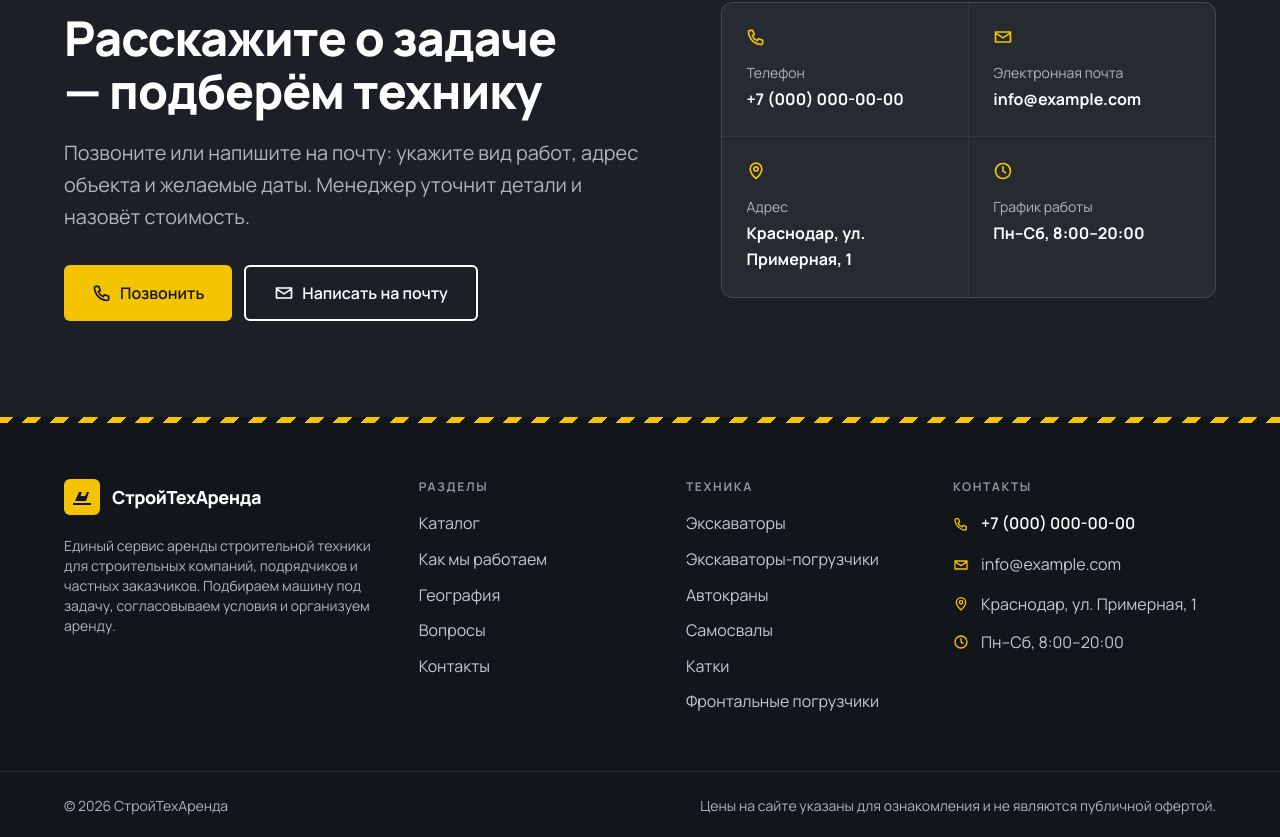
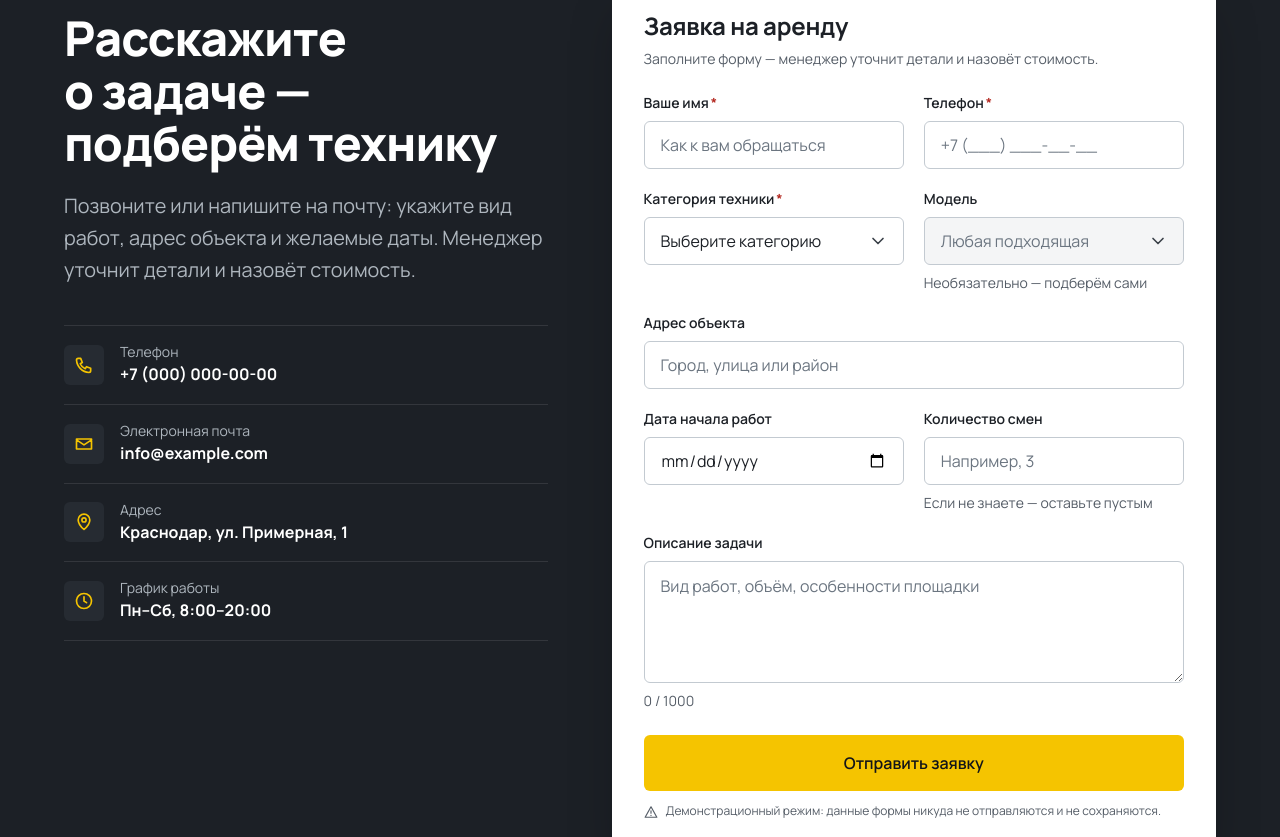
Before and after one commit to tsum323/TEHNIKA, a Next.js app: page / in a window 1280 px wide. Shown: the part 7022-7859 px from the top of the page. Built offline with nearby package versions, Linux system fonts and the light colour scheme.

Commit message:
Форма заявки в блоке контактов (демонстрационный режим, без отправки)
Co-Authored-By: Claude Opus 5.5 <noreply@anthropic.com>
Claude-Session: https://claude.ai/code/session_01UuV7wbCPdRpt8h2pnoYK7X

```diff
--- a/src/app/catalog/[category]/[id]/page.tsx
+++ b/src/app/catalog/[category]/[id]/page.tsx
@@ -177,7 +177,7 @@ export default async function EquipmentPage({ params }: EquipmentPageProps) {
         </Section>
       )}
 
-      <ContactCta />
+      <ContactCta defaultCategory={category.id} defaultEquipment={item.id} />
     </>
   );
 }
--- a/src/app/catalog/[category]/page.tsx
+++ b/src/app/catalog/[category]/page.tsx
@@ -137,7 +137,7 @@ export default async function CategoryPage({ params }: CategoryPageProps) {
         <CategoryGrid exclude={category.id} />
       </Section>
 
-      <ContactCta />
+      <ContactCta defaultCategory={category.id} />
     </>
   );
 }
--- a/src/app/globals.css
+++ b/src/app/globals.css
@@ -102,6 +102,10 @@
 .surface-dark {
   --focus-ring: var(--color-signal);
 }
+/* Светлый блок внутри тёмной секции (например, форма) — снова графитовое кольцо */
+.surface-light {
+  --focus-ring: var(--color-graphite-900);
+}
 
 @layer base {
   html {
--- /dev/null
+++ b/src/components/forms/RequestForm.tsx
@@ -0,0 +1,187 @@
+"use client";
+
+import { useRef, useState, type ChangeEvent, type FormEvent } from "react";
+import { categories, equipment } from "@/content/equipment";
+import { requestForm as text } from "@/content/form";
+import { site } from "@/content/site";
+import { COMMENT_MAX_LENGTH, emptyRequestForm, validateRequestForm } from "@/lib/requestForm";
+import { Button, ButtonLink } from "@/components/ui/Button";
+import { Icon } from "@/components/ui/Icon";
+import { Input } from "@/components/ui/Input";
+import { Select } from "@/components/ui/Select";
+import { Textarea } from "@/components/ui/Textarea";
+import type { RequestFormErrors, RequestFormField, RequestFormValues } from "@/types/form";
+
+interface RequestFormProps {
+  /** Заранее выбранная категория (на странице категории или машины). */
+  defaultCategory?: string;
+  /** Заранее выбранная модель (на странице машины). */
+  defaultEquipment?: string;
+}
+
+// Порядок полей — для перехода к первому полю с ошибкой.
+const fieldOrder: RequestFormField[] = ["name", "phone", "category", "equipment", "address", "startDate", "shifts", "comment"];
+
+/**
+ * Форма заявки на аренду.
+ *
+ * ДЕМОНСТРАЦИОННЫЙ РЕЖИМ: форма проверяет заполнение прямо в браузере,
+ * но никуда не отправляет и не сохраняет данные (нет запросов к серверу, нет localStorage).
+ */
+export function RequestForm({ defaultCategory = "", defaultEquipment = "" }: RequestFormProps) {
+  const initial: RequestFormValues = { ...emptyRequestForm, category: defaultCategory, equipment: defaultEquipment };
+  const [values, setValues] = useState<RequestFormValues>(initial);
+  const [errors, setErrors] = useState<RequestFormErrors>({});
+  // После первой попытки отправки ошибки пересчитываются при каждом изменении.
+  const [submitted, setSubmitted] = useState(false);
+  const [done, setDone] = useState(false);
+  const formRef = useRef<HTMLFormElement>(null);
+  const successRef = useRef<HTMLDivElement>(null);
+
+  const categoryOptions = categories.map((category) => ({ value: category.id, label: category.name }));
+  const equipmentOptions = [
+    { value: "", label: text.anyEquipment },
+    ...equipment
+      .filter((item) => item.categoryId === values.category)
+      .map((item) => ({ value: item.id, label: item.name })),
+  ];
+
+  function update(field: RequestFormField, value: string) {
+    const next = { ...values, [field]: value };
+    // При смене категории сбрасываем модель — она могла относиться к другой категории.
+    if (field === "category") next.equipment = "";
+    setValues(next);
+    if (submitted) setErrors(validateRequestForm(next));
+  }
+
+  const bind = (field: RequestFormField) => ({
+    name: field,
+    value: values[field],
+    error: errors[field],
+    onChange: (event: ChangeEvent<HTMLInputElement | HTMLSelectElement | HTMLTextAreaElement>) => update(field, event.target.value),
+  });
+
+  function handleSubmit(event: FormEvent<HTMLFormElement>) {
+    event.preventDefault();
+    setSubmitted(true);
+    const nextErrors = validateRequestForm(values);
+    setErrors(nextErrors);
+
+    const firstInvalid = fieldOrder.find((field) => nextErrors[field]);
+    if (firstInvalid) {
+      const element = formRef.current?.elements.namedItem(firstInvalid);
+      if (element instanceof HTMLElement) element.focus();
+      return;
+    }
+
+    // Здесь в будущем будет отправка заявки. Сейчас данные не покидают браузер.
+    setDone(true);
+    requestAnimationFrame(() => successRef.current?.focus());
+  }
+
+  function reset() {
+    setValues(initial);
+    setErrors({});
+    setSubmitted(false);
+    setDone(false);
+  }
+
+  const errorCount = Object.keys(errors).length;
+
+  if (done) {
+    return (
+      <div ref={successRef} tabIndex={-1} role="status" className="flex flex-col items-start outline-none">
+        <span className="flex size-12 items-center justify-center rounded-control bg-success-bg text-success">
+          <Icon name="check" className="size-6" />
+        </span>
+        <h3 className="mt-5 text-h3">{text.success.title}</h3>
+        <p className="mt-3 text-muted">{text.success.text}</p>
+        <div className="mt-6 flex w-full flex-col gap-3 sm:flex-row">
+          <ButtonLink href={`tel:${site.contacts.phoneHref}`} size="lg">
+            <Icon name="phone" />
+            {site.contacts.phone}
+          </ButtonLink>
+          <Button variant="ghost" size="lg" onClick={reset}>
+            {text.success.resetButton}
+          </Button>
+        </div>
+      </div>
+    );
+  }
+
+  return (
+    <form ref={formRef} noValidate onSubmit={handleSubmit} aria-labelledby="request-form-title">
+      <h3 id="request-form-title" className="text-h3">
+        {text.title}
+      </h3>
+      <p className="mt-2 text-sm text-muted">{text.description}</p>
+
+      {submitted && errorCount > 0 && (
+        <p role="alert" className="mt-5 flex items-start gap-2 rounded-control bg-error-bg px-4 py-3 text-sm font-semibold text-error">
+          <Icon name="alert" className="mt-0.5 size-4 shrink-0" />
+          {text.errorsSummary}
+        </p>
+      )}
+
+      <div className="mt-6 grid gap-5 sm:grid-cols-2">
+        <Input {...bind("name")} label={text.labels.name} placeholder={text.placeholders.name} autoComplete="name" required />
+        <Input
+          {...bind("phone")}
+          label={text.labels.phone}
+          placeholder={text.placeholders.phone}
+          type="tel"
+          inputMode="tel"
+          autoComplete="tel"
+          required
+        />
+        <Select
+          {...bind("category")}
+          label={text.labels.category}
+          placeholder={text.categoryPlaceholder}
+          options={categoryOptions}
+          required
+        />
+        <Select
+          {...bind("equipment")}
+          label={text.labels.equipment}
+          hint={text.hints.equipment}
+          options={equipmentOptions}
+          disabled={!values.category}
+        />
+        <Input
+          {...bind("address")}
+          label={text.labels.address}
+          placeholder={text.placeholders.address}
+          autoComplete="street-address"
+          className="sm:col-span-2"
+        />
+        <Input {...bind("startDate")} label={text.labels.startDate} type="date" />
+        <Input
+          {...bind("shifts")}
+          label={text.labels.shifts}
+          placeholder={text.placeholders.shifts}
+          hint={text.hints.shifts}
+          type="number"
+          inputMode="numeric"
+          min={1}
+          max={365}
+        />
+        <Textarea
+          {...bind("comment")}
+          label={text.labels.comment}
+          placeholder={text.placeholders.comment}
+          hint={`${values.comment.length} / ${COMMENT_MAX_LENGTH}`}
+          className="sm:col-span-2"
+        />
+      </div>
+
+      <Button type="submit" size="lg" fullWidth className="mt-6">
+        {text.submitButton}
+      </Button>
+      <p className="mt-3 flex items-start gap-2 text-xs text-muted">
+        <Icon name="alert" className="mt-0.5 size-3.5 shrink-0" />
+        {text.demoNote}
+      </p>
+    </form>
+  );
+}
--- a/src/components/sections/ContactCta.tsx
+++ b/src/components/sections/ContactCta.tsx
@@ -1,15 +1,18 @@
 import { home } from "@/content/home";
 import { site } from "@/content/site";
-import { ButtonLink } from "@/components/ui/Button";
+import { RequestForm } from "@/components/forms/RequestForm";
 import { Icon, type IconName } from "@/components/ui/Icon";
 import { Section } from "@/components/ui/Section";
 
-/**
- * Финальный блок с контактами.
- * Форма заявки с отправкой данных появится в отдельном задании,
- * поэтому сейчас клиент связывается по телефону или почте.
- */
-export function ContactCta() {
+interface ContactCtaProps {
+  /** Заранее выбранная категория в форме заявки. */
+  defaultCategory?: string;
+  /** Заранее выбранная модель в форме заявки. */
+  defaultEquipment?: string;
+}
+
+/** Финальный блок: контакты и форма заявки (форма пока демонстрационная, без отправки). */
+export function ContactCta({ defaultCategory, defaultEquipment }: ContactCtaProps) {
   const { contacts } = site;
   const items: { icon: IconName; label: string; value: string; href?: string }[] = [
     { icon: "phone", label: "Телефон", value: contacts.phone, href: `tel:${contacts.phoneHref}` },
@@ -20,7 +23,7 @@ export function ContactCta() {
 
   return (
     <Section id="contacts" tone="dark" aria-labelledby="contacts-title" className="relative overflow-hidden">
-      <div className="relative grid gap-12 lg:grid-cols-[1.2fr_1fr] lg:items-center lg:gap-16">
+      <div className="relative grid gap-12 lg:grid-cols-[1fr_1.25fr] lg:gap-16">
         <div>
           <p className="mb-4 flex items-center gap-3 text-overline text-signal uppercase">
             <span aria-hidden="true" className="h-0.5 w-8 bg-signal" />
@@ -30,34 +33,32 @@ export function ContactCta() {
             {home.contacts.title}
           </h2>
           <p className="mt-5 max-w-xl text-lead text-muted-inverse">{home.contacts.description}</p>
-          <div className="mt-8 flex flex-col gap-3 sm:flex-row">
-            <ButtonLink href={`tel:${contacts.phoneHref}`} size="lg">
-              <Icon name="phone" />
-              Позвонить
-            </ButtonLink>
-            <ButtonLink href={`mailto:${contacts.email}`} variant="ghost" size="lg">
-              <Icon name="mail" />
-              Написать на почту
-            </ButtonLink>
-          </div>
-        </div>
 
-        <ul className="grid gap-px overflow-hidden rounded-card border border-white/10 bg-white/10 sm:grid-cols-2">
+          <ul className="mt-10 flex flex-col divide-y divide-white/10 border-y border-white/10">
             {items.map((item) => (
-            <li key={item.label} className="bg-graphite-800 p-6">
-              <Icon name={item.icon} className="size-5 text-signal" />
-              <p className="mt-4 text-sm text-muted-inverse">{item.label}</p>
+              <li key={item.label} className="flex items-center gap-4 py-4">
+                <span className="flex size-10 shrink-0 items-center justify-center rounded-control bg-graphite-800 text-signal">
+                  <Icon name={item.icon} className="size-5" />
+                </span>
+                <div className="min-w-0">
+                  <p className="text-sm text-muted-inverse">{item.label}</p>
                   {item.href ? (
-                <a href={item.href} className="mt-1 block font-bold break-words hover:text-signal">
+                    <a href={item.href} className="font-bold break-words hover:text-signal">
                       {item.value}
                     </a>
                   ) : (
-                <p className="mt-1 font-bold">{item.value}</p>
+                    <p className="font-bold">{item.value}</p>
                   )}
+                </div>
               </li>
             ))}
           </ul>
         </div>
+
+        <div className="surface-light rounded-card bg-white p-6 text-ink shadow-2xl shadow-black/30 sm:p-8">
+          <RequestForm defaultCategory={defaultCategory} defaultEquipment={defaultEquipment} />
+        </div>
+      </div>
     </Section>
   );
 }
```
Lines whose indentation alone changed are shown as unchanged.
